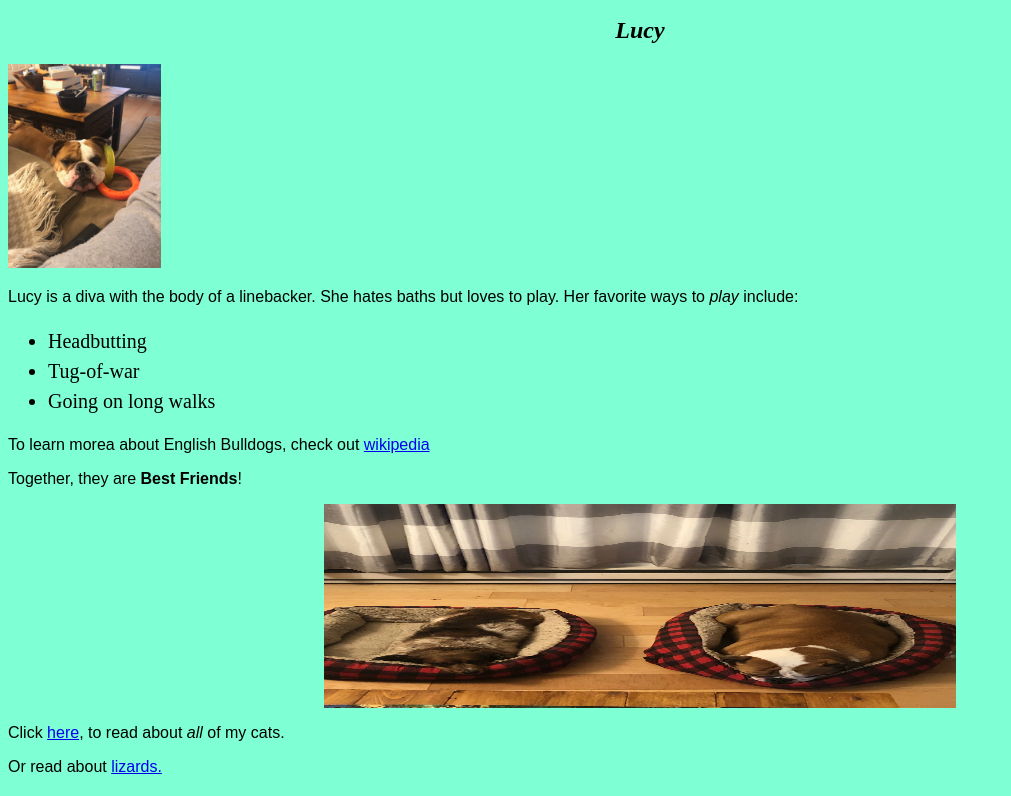
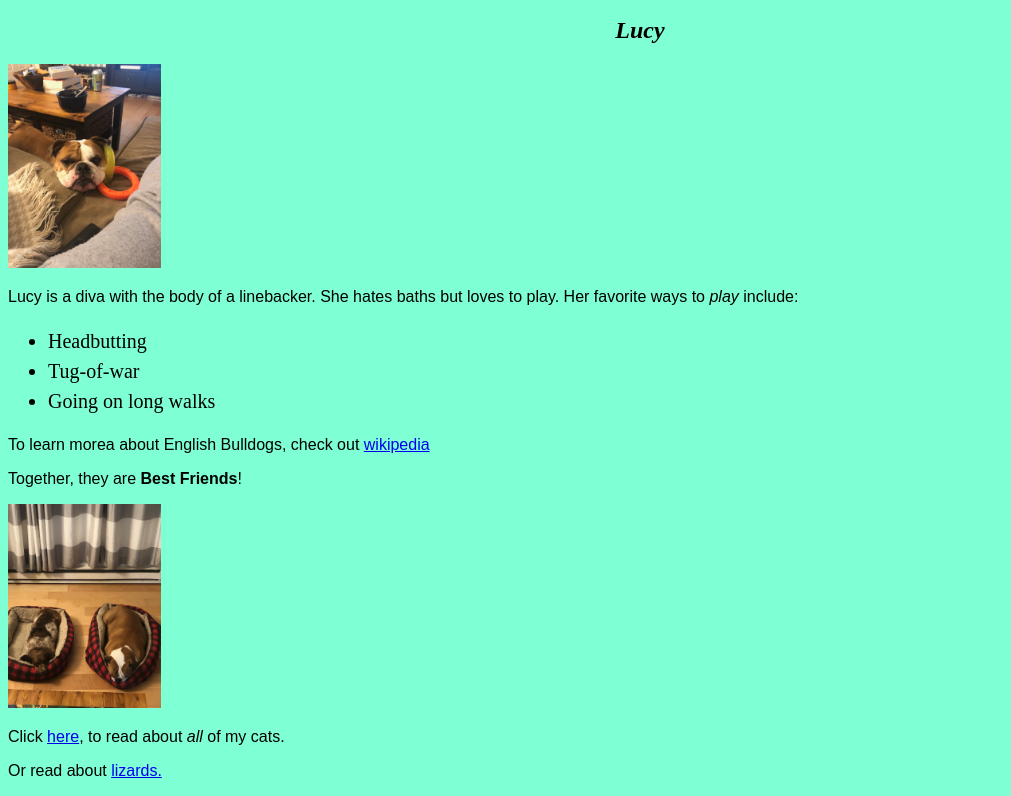
Before and after one commit to ajlipiec/Pet-Profiles, a plain HTML site: page index.html in a window 1280 px wide. Shown: the part 444-1240 px from the top of the page, without its empty margins (0-1011 px from the left). Drawn offline with Linux system fonts and the light colour scheme.

Commit message:
Change name of main page

```diff
--- a/CSS/style.css
+++ b/CSS/style.css
@@ -16,11 +16,5 @@ p {
 ul {
   font-size: 20px;
   line-height: 30px;
+
 }
-
-  .center {
-    display: block;
-    margin-left: auto;
-    margin-right: auto;
-    width: 50%;
-}
--- a/dogs.html
+++ b/index.html
@@ -37,7 +37,7 @@
 
     <p>Together, they are <strong>Best Friends</strong>!</p>
     <img src="img/both.jpg" alt="Photo of two dogs in a dog bed."
-    width="153" height="204" class="center">
+    width="153" height="204">
     <p>Click <a href="cats.html"> here</a>, to read about <em>all</em> of my cats.</p>
     <p>Or read about <a href="lizards.html">lizards.</a></p>
   </body>
```
